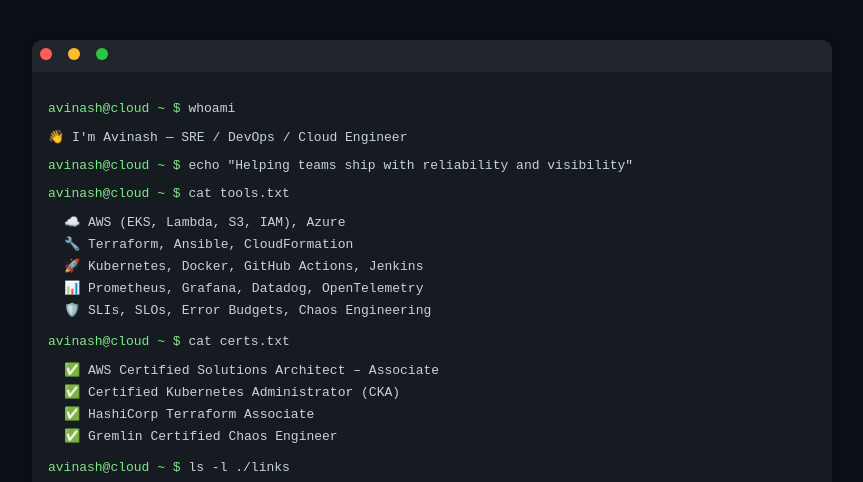
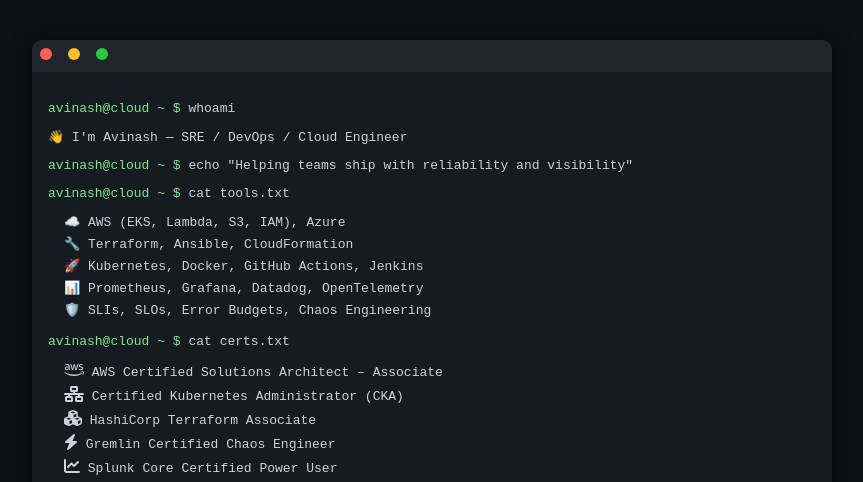
Before and after one commit to arpothireddy/avinashpothireddy.github.io, a plain HTML site: page index.html in a window 1280 px wide. Shown: the top 482 px of the page, without its empty margins (208-1071 px from the left). Drawn offline with Linux system fonts and the light colour scheme.

Commit message:
new cert

```diff
--- a/index.html
+++ b/index.html
@@ -30,10 +30,11 @@
 
       <p><span class="prompt">avinash@cloud ~ $</span> cat certs.txt</p>
       <ul>
-        <li>✅ AWS Certified Solutions Architect – Associate</li>
-        <li>✅ Certified Kubernetes Administrator (CKA)</li>
-        <li>✅ HashiCorp Terraform Associate</li>
-        <li>✅ Gremlin Certified Chaos Engineer</li>
+        <li><i class="fab fa-aws"></i> AWS Certified Solutions Architect – Associate</li>
+        <li><i class="fas fa-network-wired"></i> Certified Kubernetes Administrator (CKA)</li>
+        <li><i class="fas fa-cubes"></i> HashiCorp Terraform Associate</li>
+        <li><i class="fas fa-bolt"></i> Gremlin Certified Chaos Engineer</li>
+        <li><i class="fas fa-chart-line"></i> Splunk Core Certified Power User</li>
       </ul>
 
       <p><span class="prompt">avinash@cloud ~ $</span> ls -l ./links</p>
```
Also changed, not shown: 4 other files.
